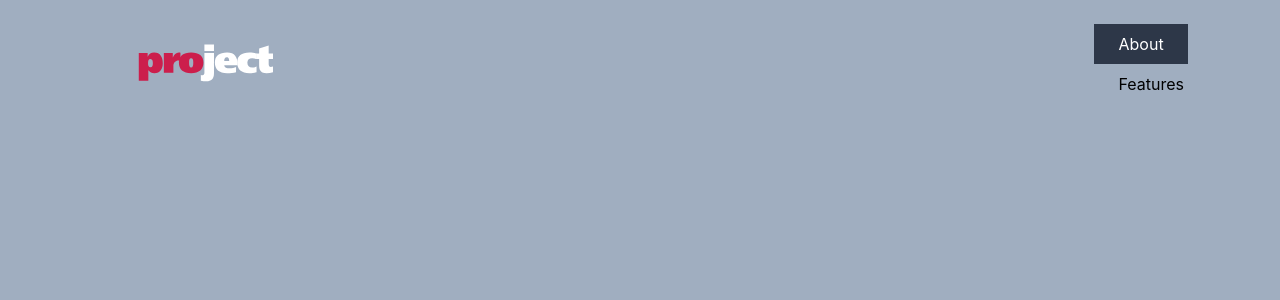
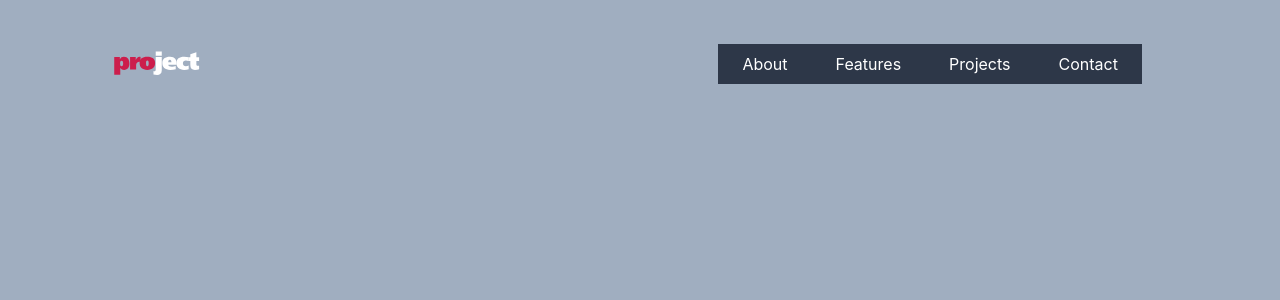
Before and after one commit to Gagandeep-Kaur-01/TailwindCss_React, a React (Create React App) app in the folder Mini_Project/: page /about in a window 1280 px wide. Shown: the top 300 px of the page. Built offline with nearby package versions, Linux system fonts and the light colour scheme.

Commit message:
added options for nav bar

```diff
--- a/Mini_Project/src/container/partials/Header.js
+++ b/Mini_Project/src/container/partials/Header.js
@@ -7,7 +7,7 @@ function Header({IsBgGray, IsTextWhite, NavBgLight, DarkText, NavBgDark, LightTe
     return (
         <header className="absolute w-full">
             <div className="px-4 max-w-prose sm:mx-12 sm:px-6 py-6">
-                <div className="container relative flex items-center justify-between h-20 mx-auto">
+                <div className="container relative flex items-center justify-between h-20">
 
                     {/* Logo */}
                     <Link to="/">
@@ -16,17 +16,27 @@ function Header({IsBgGray, IsTextWhite, NavBgLight, DarkText, NavBgDark, LightTe
 
 
                     {/* Navigation */}
-                    <nav className="hidden md:flex md:flex-grow">
+                    <nav className="hidden md:flex md:flex-grow flex w-full">
 
                         <ul className="flex flex-wrap items-center flex-grow">
                             <li>
-                                <Link to="/about" className={`hover:bg-gray-200 hover:text-black px-6 py-2 flex items-center transistion duration-150 ease-in-out ${NavBgLight && "bg-gray-200"} ${DarkText && "text-black"} ${NavBgDark && "bg-gray-800"} ${LightText && "text-white"}`}>
+                                <Link to="/about" className={`hover:bg-purple-500 hover:text-black px-6 py-2 flex items-center transistion duration-150 ease-in-out ${NavBgLight && "bg-gray-200"} ${DarkText && "text-black"} ${NavBgDark && "bg-gray-800"} ${LightText && "text-white"}`}>
                                     About
                                 </Link>
                             </li>
                             <li>
-                                <Link to="/features" className={`hover:bg-gray-200 hover:text-black px-6 py-2 flex items-center transistion duration-150 ease-in-out ${IsBgGray && "bg-gray-900"} ${IsTextWhite && "text-white"}`}>
+                                <Link to="/features" className={`hover:bg-purple-500 hover:text-black px-6 py-2 flex items-center transistion duration-150 ease-in-out ${NavBgLight && "bg-gray-200"} ${DarkText && "text-black"} ${NavBgDark && "bg-gray-800"} ${LightText && "text-white"}`}>
                                     Features
+                                </Link>
+                            </li>
+                            <li>
+                               <Link to="/projects"className={`hover:bg-purple-500 hover:text-black px-6 py-2 flex items-center transistion duration-150 ease-in-out ${NavBgLight && "bg-gray-200"} ${DarkText && "text-black"} ${NavBgDark && "bg-gray-800"} ${LightText && "text-white"}`}>
+                                  Projects
+                                </Link>
+                            </li>
+                            <li>
+                                <Link to="/contact"className={`hover:bg-purple-500 hover:text-black px-6 py-2 flex items-center transistion duration-150 ease-in-out ${NavBgLight && "bg-gray-200"} ${DarkText && "text-black"} ${NavBgDark && "bg-gray-800"} ${LightText && "text-white"}`}>
+                                   Contact
                                 </Link>
                             </li>
                         </ul>
```
Also changed, not shown: Mini_Project/src/images/Project_logo.svg.
